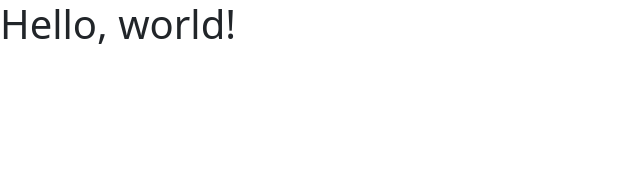
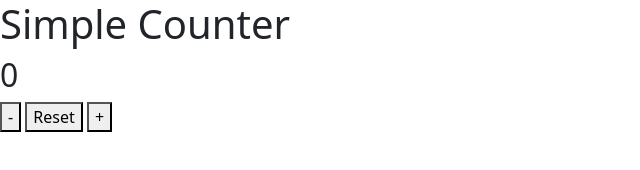
Before and after one commit to AlexandraEL9/counter-app-revision, a plain HTML site: page index.html in a window 1280 px wide. Shown: the whole page, without its empty margins (0-640 px from the left). Drawn offline with nearby package versions, Linux system fonts and the light colour scheme.

Commit message:
feat:add basic html structure

```diff
--- a/index.html
+++ b/index.html
@@ -7,7 +7,15 @@
     <link href="https://cdn.jsdelivr.net/npm/bootstrap@5.2.3/dist/css/bootstrap.min.css" rel="stylesheet" integrity="sha384-rbsA2VBKQhggwzxH7pPCaAqO46MgnOM80zW1RWuH61DGLwZJEdK2Kadq2F9CUG65" crossorigin="anonymous">
   </head>
   <body>
-    <h1>Hello, world!</h1>
+    <div>
+        <h1>Simple Counter</h1>
+        <h2>0</h2>
+        <div>
+            <button>-</button>
+            <button>Reset</button>
+            <button>+</button>
+        </div>
+    </div>
     <script src="https://cdn.jsdelivr.net/npm/bootstrap@5.2.3/dist/js/bootstrap.bundle.min.js" integrity="sha384-kenU1KFdBIe4zVF0s0G1M5b4hcpxyD9F7jL+jjXkk+Q2h455rYXK/7HAuoJl+0I4" crossorigin="anonymous"></script>
   </body>
 </html>
```
